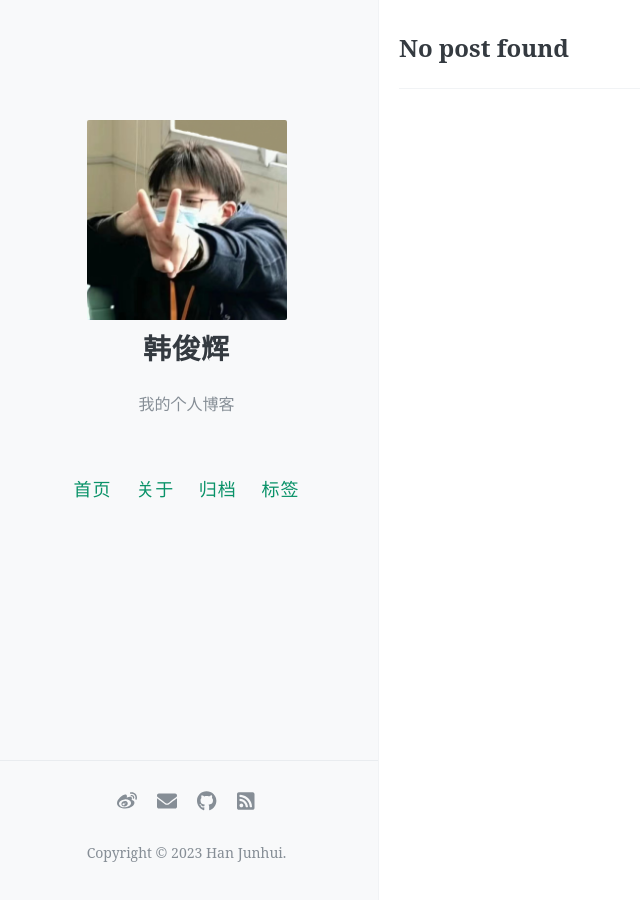
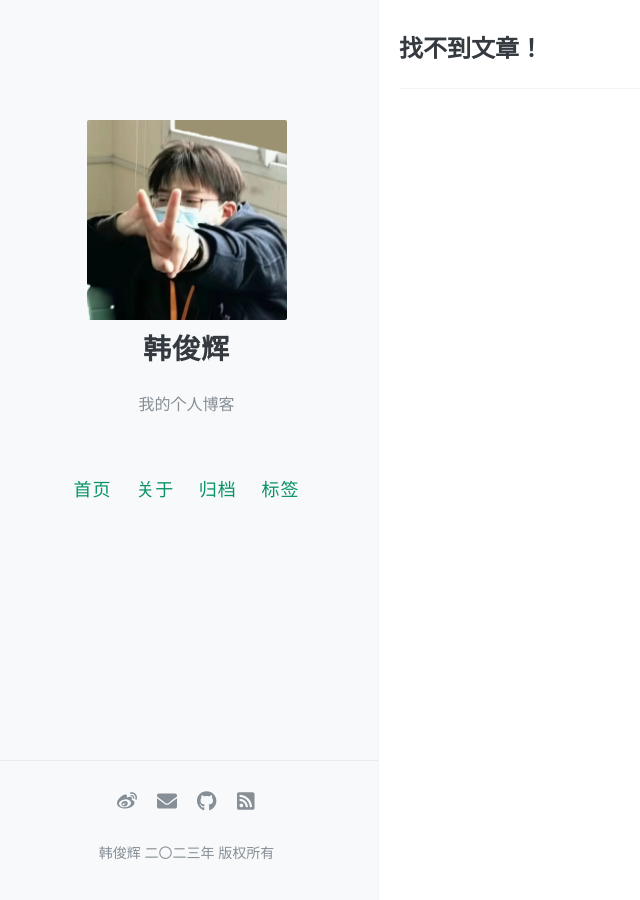
Before and after one commit to hanjunhui2019/hanjunhui2019.github.io, a Jekyll site: the page built from index.html, in a window 1280 px wide. Shown: the whole page, without its empty margins (5-645 px from the left). Built offline with Jekyll 4.4.1, drawn with Linux system fonts in a browser that asks for light colours; the list of posts is cut into pages by our own code; comment, search, counter and statistics services are not loaded.

Commit message:
2023年3月9日23:18提交

```diff
--- a/_config.yml
+++ b/_config.yml
@@ -66,7 +66,7 @@ footer-links:
   youtube: # channel/<your_long_string> or user/<user-name>
 
 # 站点页脚的文字
-footer-text: Copyright © 2023 Han Junhui.
+footer-text: 韩俊辉 二〇二三年 版权所有
 
 #
 # 评论，注意，请不要同时添加多种不同的评论区
--- a/archive/index.html
+++ b/archive/index.html
@@ -5,7 +5,7 @@ permalink: /archive/
 ---
 
 {% if site.posts.size == 0 %}
-  <h2>No post found</h2>
+  <h2>找不到文章！</h2>
 {% endif %}
 
 <ul class="archive">
--- a/index.html
+++ b/index.html
@@ -3,7 +3,7 @@ layout: default
 ---
 
 {% if site.posts.size == 0 %}
-  <h2>No post found</h2>
+  <h2>找不到文章！</h2>
 {% endif %}
 
 <div class="posts">
--- a/tags/index.html
+++ b/tags/index.html
@@ -5,7 +5,7 @@ permalink: /tags/
 ---
 
 {% if site.posts.size == 0 %}
-  <h2>No post found</h2>
+  <h2>找不到文章！</h2>
 {% endif %}
 
 <div class="tags">
```
Also changed, not shown: 404.md (+1 -1 lines).
